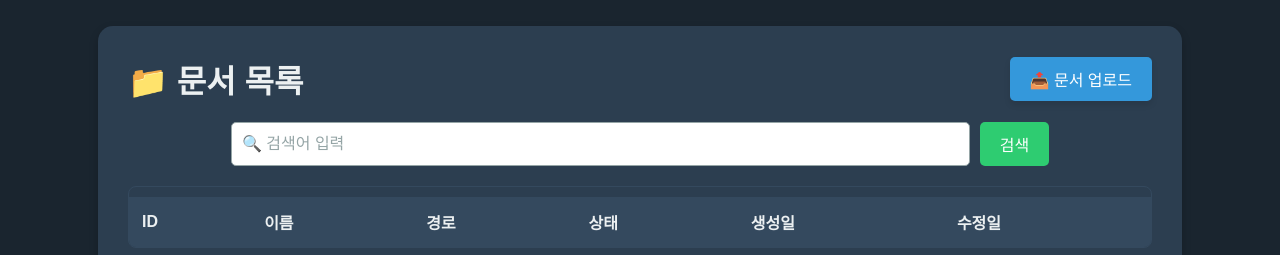
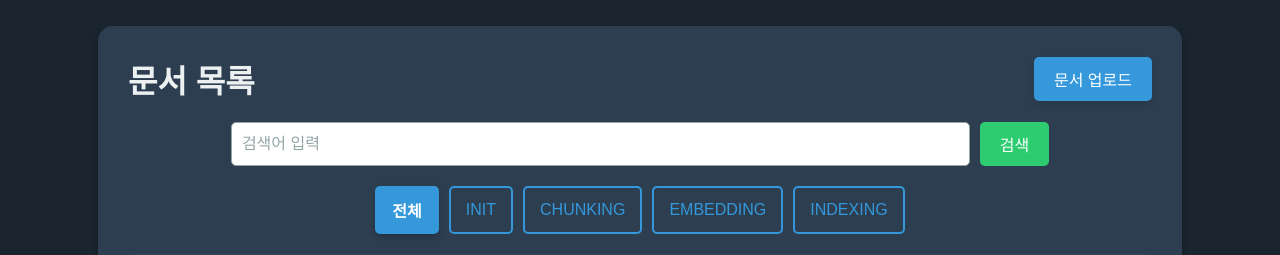
Before and after one commit to Dplo1514/plog, a Flask app: page /documents in a window 1280 px wide. Shown: the top 255 px of the page. Run offline with Flask 3, Linux system fonts and the light colour scheme; data that the repository does not hold is empty.

Commit message:
feature/graph-rag 전처리 프로세스 개발 전 status별 조회 추가
1. ui document status 별 조회 추가

```diff
--- a/server/common/status.py
+++ b/server/common/status.py
@@ -9,7 +9,7 @@ class BaseStatus(Enum):
 
     def __new__(cls, http_status, code, message):
         obj = object.__new__(cls)
-        obj._value_ = code
+        obj.http_status = http_status
         obj.code = code
         obj.message = message
         return obj
--- a/server/document/controllers/api_controller.py
+++ b/server/document/controllers/api_controller.py
@@ -10,6 +10,7 @@ from server.document.controllers.request.dto.dto import UploadFileDTO
 from server.document.controllers.validator.api_validator import \
     validate_upload_request
 from server.document.models import Document
+from server.document.models.document import DocumentStatus
 from server.document.service.api_service import handle_upload
 
 router: Blueprint = Blueprint(
@@ -37,17 +38,22 @@ def get_documents() -> dict:
         page = int(request.args.get("page", 1))
         per_page = int(request.args.get("per_page", 10))
         search_query = request.args.get("q", "").strip()
+        status = request.args.get("status", "").upper()  # 🔹 status 파라미터를 대문자로 변환
 
         session = make_session()
         query = session.query(Document)
 
+        # ✅ 상태 필터 적용
+        if status and status in DocumentStatus.__members__:
+            query = query.filter(Document.status == DocumentStatus[status])
+
+        # ✅ 검색어 필터 적용
         if search_query:
-            query = query.filter(
-                text("to_tsvector('simple', name) @@ to_tsquery(:q)")).params(
-                q=search_query)
+            query = query.filter(text("to_tsvector('simple', name) @@ to_tsquery(:q)")).params(q=search_query)
 
         total_count = query.count()
         documents = query.offset((page - 1) * per_page).limit(per_page).all()
+
         data = {
             "total": total_count,
             "page": page,
@@ -57,7 +63,7 @@ def get_documents() -> dict:
                     "id": str(doc.id),
                     "name": doc.name,
                     "path": doc.path,
-                    "status": doc.status.value,
+                    "status": doc.status.value,  # 🔹 Enum 값을 문자열로 변환
                     "created_at": doc.created_at.strftime("%Y-%m-%d %H:%M:%S"),
                     "modified_at": doc.modified_at.strftime("%Y-%m-%d %H:%M:%S")
                 }
@@ -67,7 +73,7 @@ def get_documents() -> dict:
 
         return Response(
             code=200,
-            message="ss",
+            message="Success",
             data=data
         ).model_dump()
 
--- a/server/document/controllers/validator/api_validator.py
+++ b/server/document/controllers/validator/api_validator.py
@@ -4,7 +4,7 @@ from server.document.status import DocumentErrorStatus
 
 
 def validate_upload_request(request_dto: UploadFileDTO) -> None:
-    if not request_dto.file_name or request_dto.file_size:
+    if not request_dto.file_name or not request_dto.file_size:
         raise AppException(
             status=DocumentErrorStatus.EMPTY_FILE_UPLOADED
         )
--- a/static/document/main.css
+++ b/static/document/main.css
@@ -239,3 +239,55 @@ tbody tr:nth-child(even) {
     font-weight: bold;
     box-shadow: 0 3px 6px rgba(0, 0, 0, 0.2);
 }
+
+/* 필터 버튼 스타일 */
+.status-filter {
+    display: flex;
+    justify-content: center;
+    gap: 10px;
+    margin-bottom: 20px;
+}
+
+.status-filter-btn {
+    padding: 10px 15px;
+    font-size: 1rem;
+    border: 2px solid #3498db;
+    color: #3498db;
+    background: transparent;
+    border-radius: 5px;
+    cursor: pointer;
+    transition: all 0.3s ease;
+}
+
+.status-filter-btn:hover {
+    background: #3498db;
+    color: white;
+}
+
+.status-filter-btn.active {
+    background: #3498db;
+    color: white;
+    font-weight: bold;
+    box-shadow: 0 3px 6px rgba(0, 0, 0, 0.2);
+}
+
+/* 문서 상태 색상 */
+.status-init {
+    color: #3498db;
+    font-weight: bold;
+}
+
+.status-chunking {
+    color: #f39c12;
+    font-weight: bold;
+}
+
+.status-embedding {
+    color: #e74c3c;
+    font-weight: bold;
+}
+
+.status-indexing {
+    color: #2ecc71;
+    font-weight: bold;
+}
--- a/templates/document/main.html
+++ b/templates/document/main.html
@@ -10,13 +10,20 @@
 <body>
 <div class="container">
     <header class="header">
-        <h1>📁 문서 목록</h1>
-        <button class="btn upload-btn" onclick="openUploadModal()">📤 문서 업로드</button>
+        <h1>문서 목록</h1>
+        <button class="btn upload-btn" onclick="openUploadModal()">문서 업로드</button>
     </header>
 
     <div class="search-bar">
-        <input type="text" id="search" placeholder="🔍 검색어 입력">
+        <input type="text" id="search" placeholder="검색어 입력">
         <button class="btn search-btn" onclick="loadDocuments(1)">검색</button>
+    </div>
+    <div class="status-filter">
+        <button class="status-filter-btn active" data-status="">전체</button>
+        <button class="status-filter-btn" data-status="INIT">INIT</button>
+        <button class="status-filter-btn" data-status="CHUNKING">CHUNKING</button>
+        <button class="status-filter-btn" data-status="EMBEDDING">EMBEDDING</button>
+        <button class="status-filter-btn" data-status="INDEXING">INDEXING</button>
     </div>
 
     <div class="table-wrapper">
```
Also changed, not shown: static/document/main.js (+90 -95 lines).
